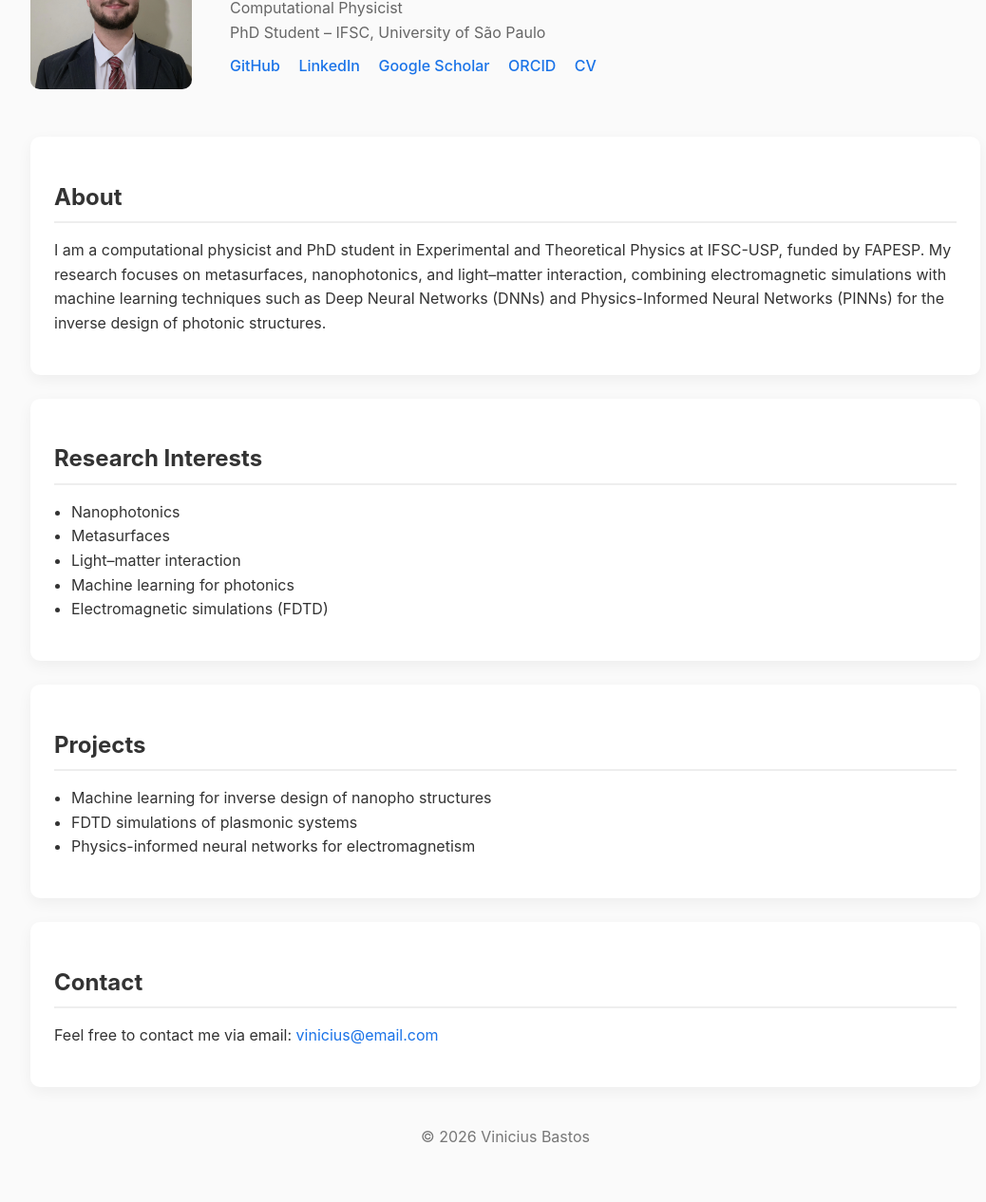
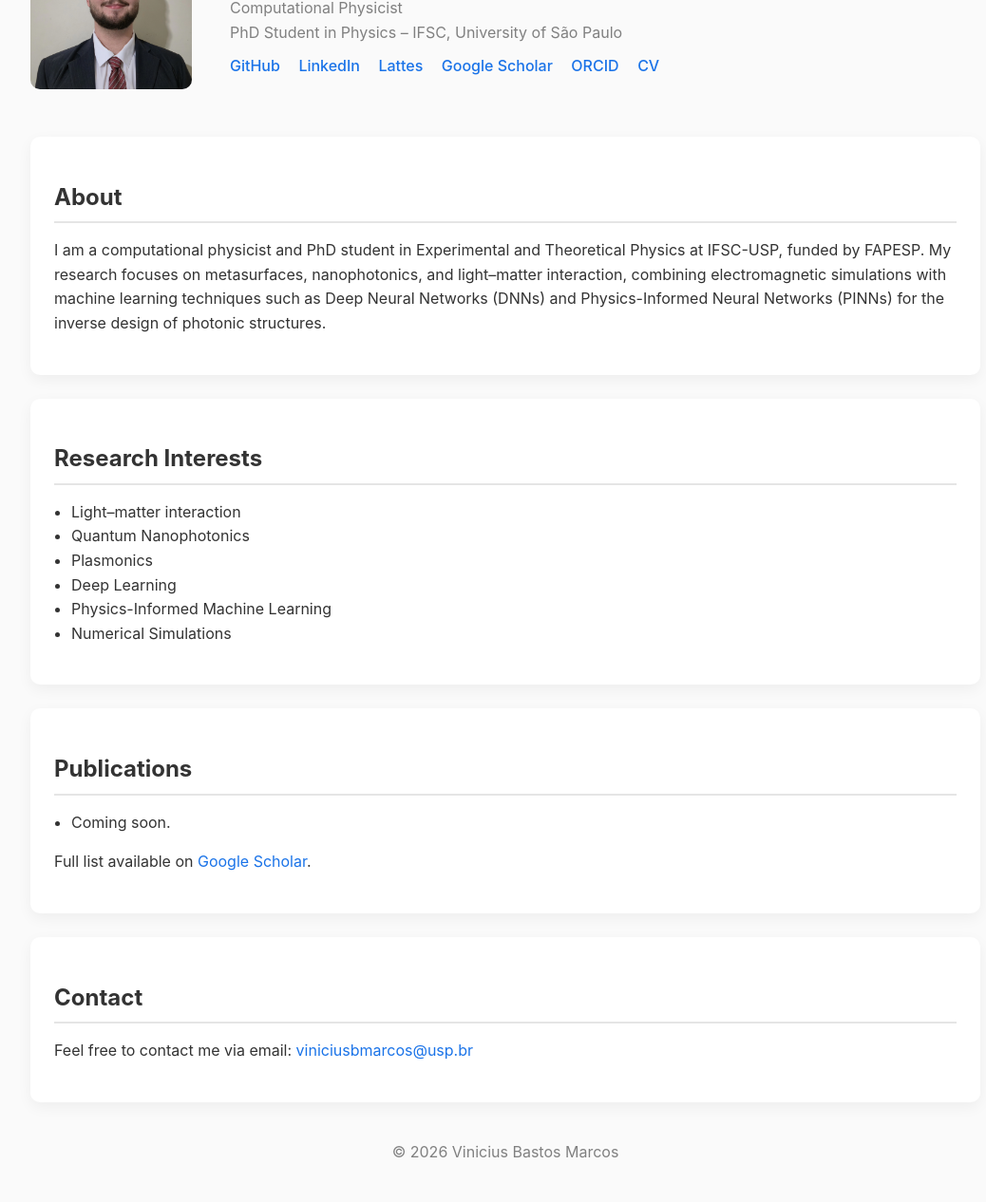
Before and after one commit to vinibastosm/vinibastosm.github.io, a plain HTML site: page index.html in a window 1280 px wide. Shown: the part 116-1382 px from the top of the page at 95% size, without its empty margins (108-1146 px from the left). Drawn offline with Linux system fonts and the light colour scheme.

Commit message:
Update index.html

```diff
--- a/index.html
+++ b/index.html
@@ -3,9 +3,27 @@
 
 <head>
 <meta charset="UTF-8">
-<title>Vinicius Bastos</title>
+<title>Vinicius Bastos Marcos</title>
 
 <style>
+
+:root{
+--bg:#fafafa;
+--text:#333;
+--card:#ffffff;
+--border:#e5e5e5;
+--link:#1a73e8;
+}
+
+@media (prefers-color-scheme: dark){
+:root{
+--bg:#121212;
+--text:#e4e4e4;
+--card:#1e1e1e;
+--border:#333;
+--link:#6aa8ff;
+}
+}
 
 body{
 font-family:-apple-system,BlinkMacSystemFont,"Segoe UI",Roboto,Arial;
@@ -13,8 +31,8 @@ max-width:1000px;
 margin:auto;
 padding:40px 20px;
 line-height:1.6;
-color:#333;
-background:#fafafa;
+color:var(--text);
+background:var(--bg);
 }
 
 header{
@@ -36,12 +54,12 @@ margin-bottom:5px;
 }
 
 .subtitle{
-color:#666;
+color:gray;
 margin-bottom:10px;
 }
 
 section{
-background:white;
+background:var(--card);
 padding:25px;
 margin-bottom:25px;
 border-radius:10px;
@@ -49,7 +67,7 @@ box-shadow:0 5px 15px rgba(0,0,0,0.05);
 }
 
 h2{
-border-bottom:2px solid #eee;
+border-bottom:2px solid var(--border);
 padding-bottom:6px;
 margin-bottom:15px;
 }
@@ -59,7 +77,7 @@ padding-left:18px;
 }
 
 a{
-color:#1a73e8;
+color:var(--link);
 text-decoration:none;
 }
 
@@ -75,7 +93,7 @@ font-weight:500;
 footer{
 text-align:center;
 margin-top:40px;
-color:#777;
+color:gray;
 }
 
 </style>
@@ -90,18 +108,19 @@ color:#777;
 
 <div>
 
-<div class="name">Vinicius Bastos</div>
+<div class="name">Vinicius Bastos Marcos</div>
 
 <div class="subtitle">
 Computational Physicist <br>
-PhD Student – IFSC, University of São Paulo
+PhD Student in Physics – IFSC, University of São Paulo
 </div>
 
 <div class="links">
-<a href="https://github.com/YOURUSER">GitHub</a>
-<a href="https://linkedin.com/in/YOURPROFILE">LinkedIn</a>
-<a href="https://scholar.google.com/">Google Scholar</a>
-<a href="https://orcid.org/">ORCID</a>
+<a href="https://github.com/vinibastosm">GitHub</a>
+<a href="https://www.linkedin.com/in/vin%C3%ADcius-bastos-marcos-4b3aa6317/">LinkedIn</a>
+<a href="https://lattes.cnpq.br/">Lattes</a>
+<a href="https://scholar.google.com/citations?hl=pt-BR&user=3j4LFuMAAAAJ">Google Scholar</a>
+<a href="https://orcid.org/0009-0009-8980-2168">ORCID</a>
 <a href="cv.pdf">CV</a>
 </div>
 
@@ -127,11 +146,12 @@ I am a computational physicist and PhD student in Experimental and Theoretical P
 
 <ul>
 
-<li>Nanophotonics</li>
-<li>Metasurfaces</li>
 <li>Light–matter interaction</li>
-<li>Machine learning for photonics</li>
-<li>Electromagnetic simulations (FDTD)</li>
+<li>Quantum Nanophotonics</li>
+<li>Plasmonics</li>
+<li>Deep Learning</li>
+<li>Physics-Informed Machine Learning</li>
+<li>Numerical Simulations</li>
 
 </ul>
 
@@ -139,15 +159,18 @@ I am a computational physicist and PhD student in Experimental and Theoretical P
 
 <section>
 
-<h2>Projects</h2>
+<h2>Publications</h2>
 
 <ul>
 
-<li>Machine learning for inverse design of nanopho structures</li>
-<li>FDTD simulations of plasmonic systems</li>
-<li>Physics-informed neural networks for electromagnetism</li>
+<li>Coming soon.</li>
 
 </ul>
+
+<p>
+Full list available on
+<a href="https://scholar.google.com/citations?hl=pt-BR&user=3j4LFuMAAAAJ">Google Scholar</a>.
+</p>
 
 </section>
 
@@ -157,14 +180,14 @@ I am a computational physicist and PhD student in Experimental and Theoretical P
 
 <p>
 Feel free to contact me via email:
-<a href="mailto:vinicius@email.com">vinicius@email.com</a>
+<a href="mailto:viniciusbmarcos@usp.br">viniciusbmarcos@usp.br</a>
 </p>
 
 </section>
 
 <footer>
 
-© 2026 Vinicius Bastos
+© 2026 Vinicius Bastos Marcos
 
 </footer>
 
```
